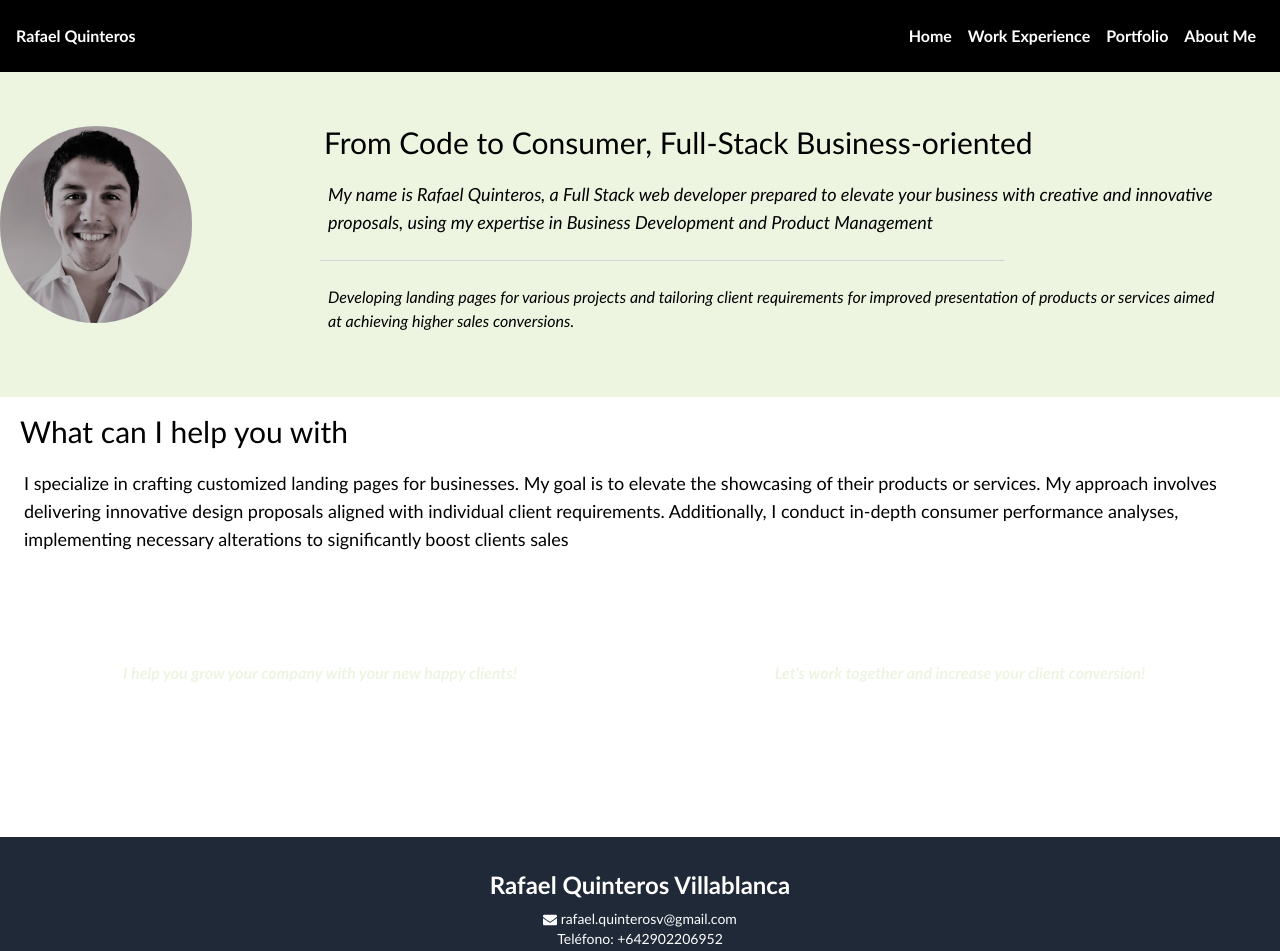
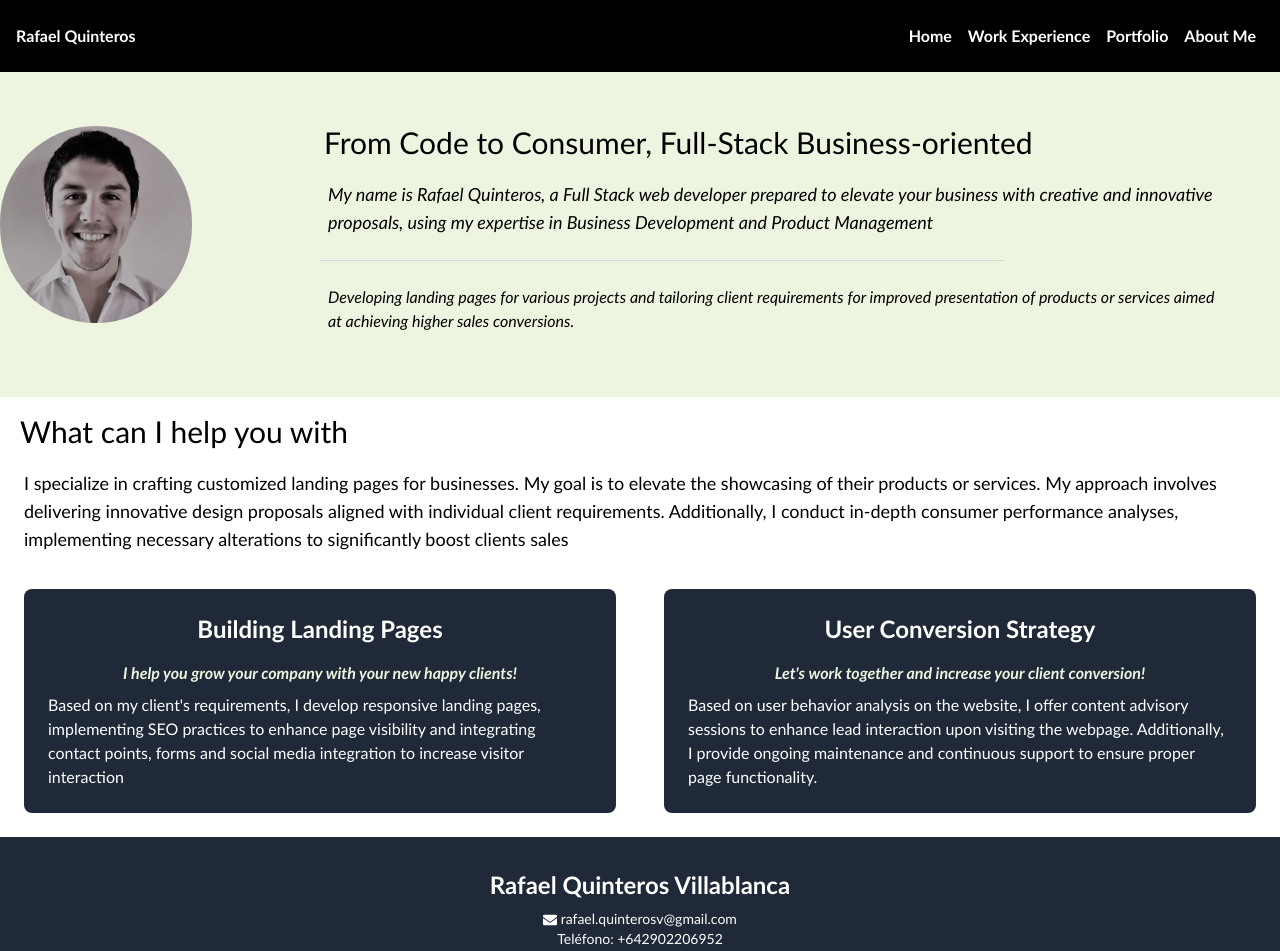
Before and after one commit to rquinterosv/portfolio_2023, a React (Create React App) app in the folder portfolio-react/: page / in a window 1280 px wide. Shown: the top 951 px of the page. Built offline with nearby package versions, Linux system fonts and the light colour scheme; what @react-pdf/renderer would draw is missing.

Commit message:
Ajustando nuevamente el background

```diff
--- a/portfolio-react/src/components/Card.js
+++ b/portfolio-react/src/components/Card.js
@@ -2,7 +2,7 @@ import React from 'react';
 
 const Card = ({ title, subtitle, description, bgColor, imageUrl, buttonLink }) => {
   return (
-    <div className="dark:bg-gray-800 rounded-lg p-6 text-white flex flex-col justify-between items-center text-center`">
+    <div className="bg-gray-800 rounded-lg p-6 text-white flex flex-col justify-between items-center text-center`">
       <div className="flex flex-col items-center justify-center">
         <h3 className="text-xl md:text-2xl font-bold mb-4">{title}</h3>
         <h5 className='pb-2 italic font-bold md:text-base' style={{ color: '#EDF5E1' }}>{subtitle}</h5>
```
